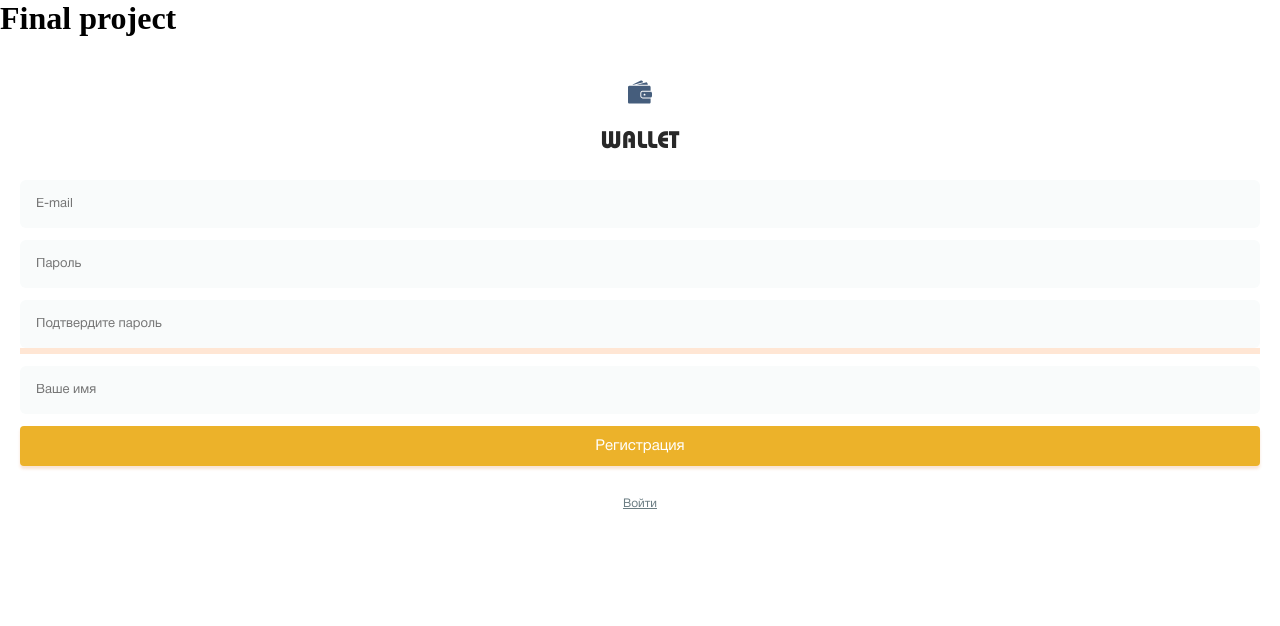
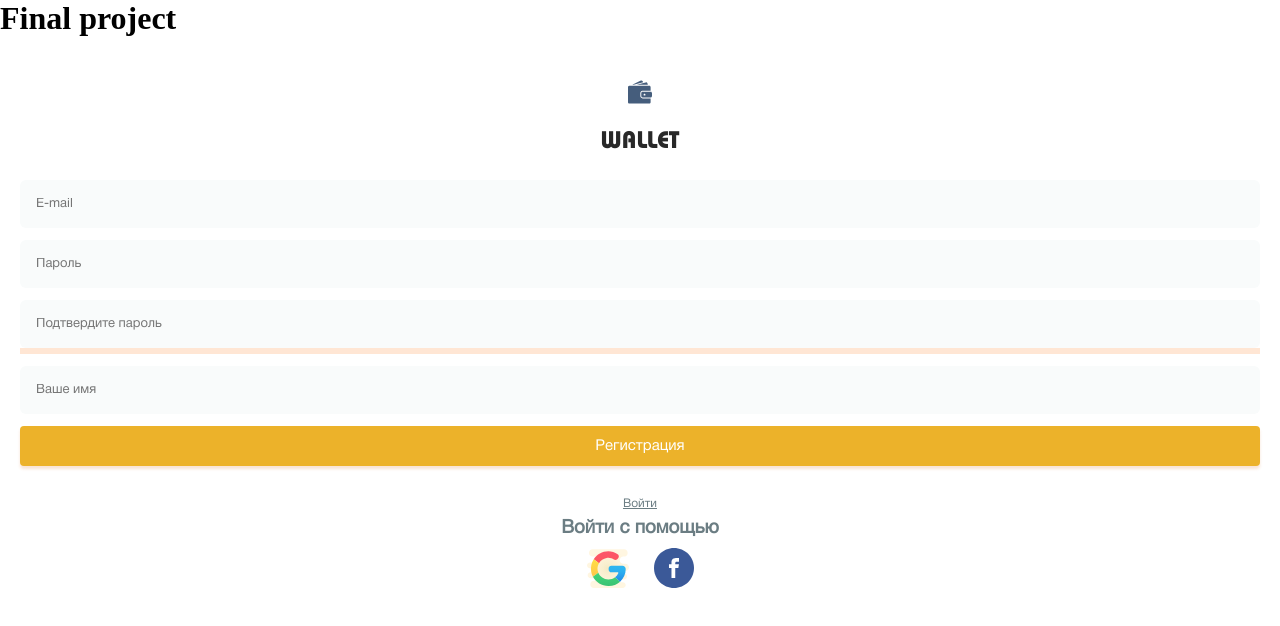
Before and after one commit to MIGHOST/FP_28, a React (Create React App) app: page /registration in a window 1280 px wide. Shown: the top 626 px of the page. Built offline with nearby package versions, Linux system fonts and the light colour scheme.

Commit message:
added_social_media_in_reg_form

```diff
--- a/public/index.html
+++ b/public/index.html
@@ -33,6 +33,7 @@
   <body>
     <noscript>You need to enable JavaScript to run this app.</noscript>
     <div id="root"></div>
+
     <!--
       This HTML file is a template.
       If you open it directly in the browser, you will see an empty page.
--- a/src/Containers/Registration/Registration.js
+++ b/src/Containers/Registration/Registration.js
@@ -84,6 +84,18 @@ const Registration = () => {
       <div className={styles.login}>
         <Link to="/login">Войти</Link>
       </div>
+      <div className={styles.login}>
+        <h3 className={styles.social_title}>Войти c помощью</h3>
+        <div className={styles.social_box}>
+
+        <Link to="/google" className={styles}>
+        <div className={styles.google_box}></div>
+
+        </Link>
+        <Link to="/facebook" className={styles}><div className={styles.fb_box}></div>
+    </Link>
+    </div>
+      </div>
     </div>
   );
 };
--- a/src/Containers/Registration/Registration.module.css
+++ b/src/Containers/Registration/Registration.module.css
@@ -95,3 +95,37 @@
 .login a:visited {
   color: rgb(107, 125, 131);
 }
+.social_box{
+  display: inline-flex;
+  justify-content: center;
+  margin: 0 auto;
+  padding: 0;
+  margin-top: 10px;
+}
+.social_title{
+  margin: 0;
+  padding: 0;
+  text-align: center;
+  color: rgb(107, 125, 131);
+  font-family: "HelveticaNeueCyr";
+}
+.google_box{
+  margin: auto;
+  background-image: url("../../icons/social_icon/google.svg");
+  width: 42px;
+  height: 42px;
+  margin-right: 25px;
+
+}
+.fb_box{
+  margin: auto;
+  background-image: url("../../icons/social_icon/fb.svg");
+  width: 40px;
+  height: 40px;
+}
+
+.fb_box:hover,
+.google_box:hover
+{
+transform: scale(1.2);
+}
```
Also changed, not shown: src/icons/social_icon/fb.svg (added), src/icons/social_icon/google.svg (added).
